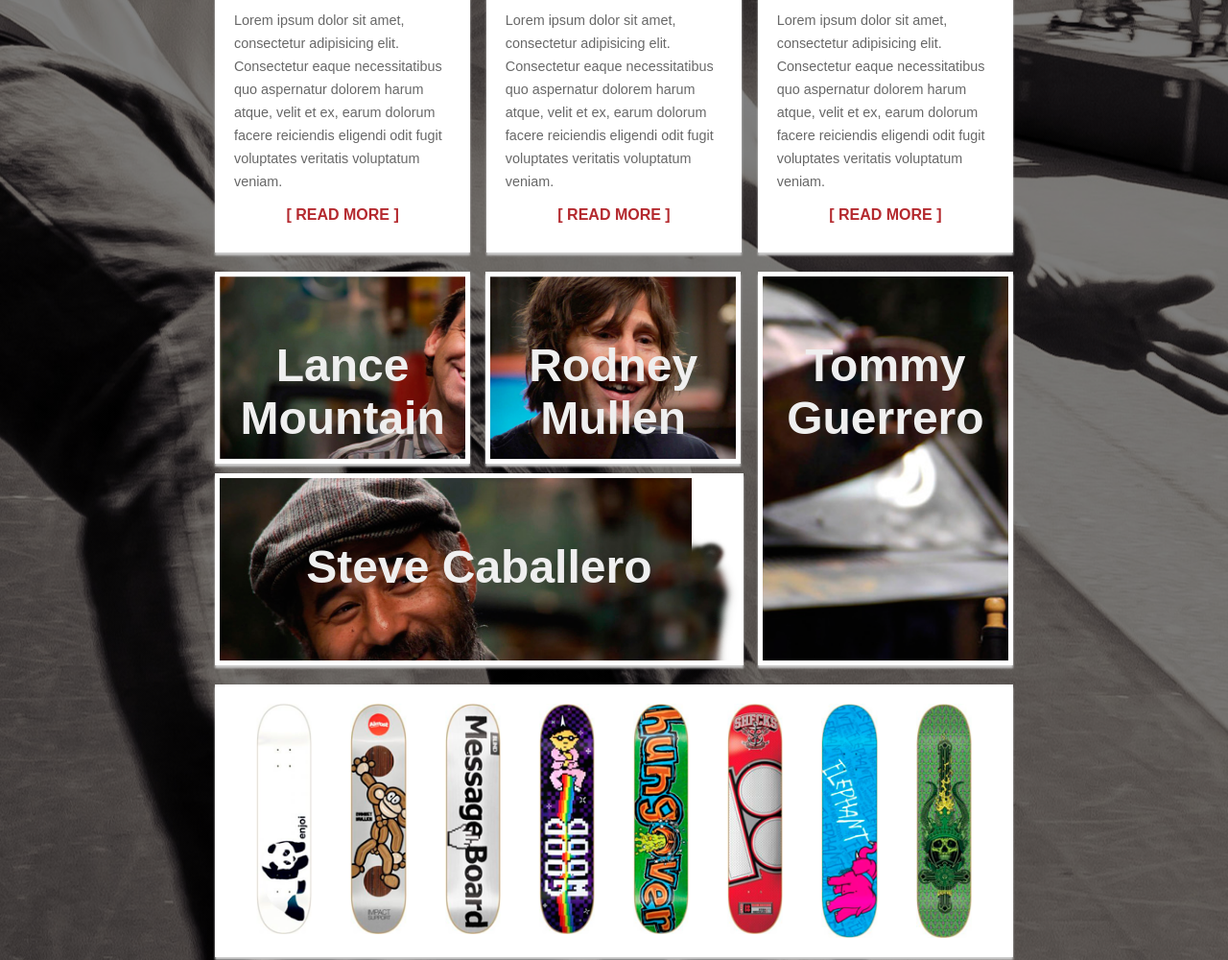
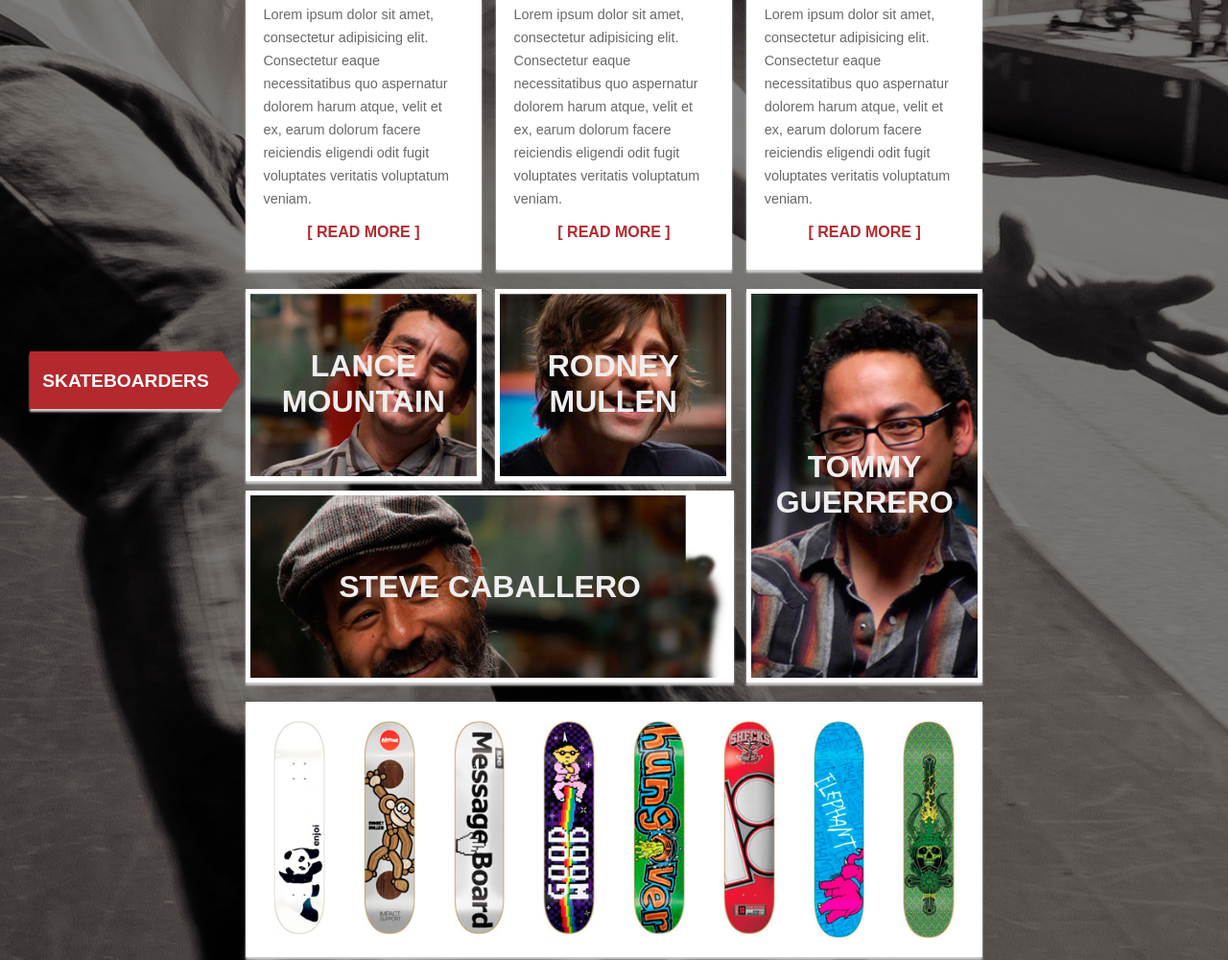
Before and after one commit to jbooher/08-powell-peralta, a plain HTML site: page index.html in a window 1280 px wide. Shown: the part 599-1599 px from the top of the page at 96% size. Drawn offline with Linux system fonts and the light colour scheme.

Commit message:
Styling complete for all section.  Ready for fine tuning.

```diff
--- a/index.html
+++ b/index.html
@@ -119,14 +119,18 @@
         </div>
 
         <div class="content--gallery clearfix">
+          <div class="content--skateboarders">
+            Skateboarders
+          </div>
+          <div class="content--arrow-right"></div>
           <div class="content--skater4">
-            <h2 class="content--skater-name">Tommy Guerrero</h2>
+            <h2 class="content--skater-name">Tommy<br>Guerrero</h2>
           </div>
           <div class="content--skater1">
-            <h2 class="content--skater-name">Lance Mountain</h2>
+            <h2 class="content--skater-name">Lance<br>Mountain</h2>
           </div>
           <div class="content--skater2">
-            <h2 class="content--skater-name">Rodney Mullen</h2>
+            <h2 class="content--skater-name">Rodney<br>Mullen</h2>
           </div>
           <div class="content--skater3">
             <h2 class="content--skater-name">Steve Caballero</h2>
--- a/scss/_layout.scss
+++ b/scss/_layout.scss
@@ -97,6 +97,10 @@
   @include tablet-portrait {
     width: 65%;
   }
+
+  @include desktop {
+    width: 60%;
+  }
 }
 
 .facebook {
--- a/scss/_modules.scss
+++ b/scss/_modules.scss
@@ -71,6 +71,8 @@
 
   &--button {
     font-size: .9rem;
+    height: 15px;
+    padding: 25px;
     background-color: $mainlinks;
     margin: 5px 0 5px 0;
     display: flex;
@@ -85,11 +87,15 @@
     @include tablet-landscape {
       font-size: .4rem;
       width: 18%;
+      padding: 15px 20px;
+      height: 10px;
     }
 
     @media screen and (min-width: 1225px) {
       font-size: .9rem;
-      width: 20%;
+      width: 19%;
+      padding: 20px;
+      height: 15px;
     }
   }
 
@@ -212,13 +218,66 @@
   &--gallery {
     width: 100%;
     margin: 10px auto;
+    position: relative;
+  }
+
+  &--skateboarders {
+    display: none;
+    @include box-border;
+
+    @media screen and (min-width: 1120px) {
+      display: block;
+      width: 200px;
+      height: 40px;
+      background-color: $mainlinks;
+      position: absolute;
+      top: 65px;
+      left: -225px;
+      text-align: center;
+      text-transform: uppercase;
+      color: #fff;
+      padding: 20px 0 0 0;
+      font-weight: bold;
+      font-size: 1.2em;
+    }
+  }
+
+  &--arrow-right {
+    display: none;
+
+    @media screen and (min-width: 1120px) {
+      display: block;
+    	width: 0;
+    	height: 0;
+      border-top: 30px solid transparent;
+      border-bottom: 30px solid transparent;
+      border-left: 20px solid $mainlinks;
+      position: absolute;
+      top: 65px;
+      left: -25px;
+    }
   }
 
   &--skater-name {
     font-size: 3rem;
     color: #efefef;
     text-align: center;
-    padding-top: 25px;
+    text-transform: uppercase;
+
+    @include phone-landscape {
+      font-size: 2.5rem;
+      padding: 15px 0 0 0;
+    }
+
+    @include tablet-landscape {
+      font-size: 2rem;
+      padding: 30px 0 0 0;
+    }
+
+    @media screen and (min-width: 1400px) {
+      font-size: 2.8rem;
+      padding: 0;
+    }
   }
 
   &--gallery {
@@ -242,6 +301,7 @@
 
     @include phone-landscape {
       @include skater-medium;
+      background-position: right;
     }
 
     @include tablet-landscape {
@@ -276,11 +336,25 @@
       display: block;
       @include skater-medium;
       width: calc(100% - 10px);
+
+      .content--skater-name {
+        padding: 50px 0 0 0;
+      }
     }
 
     @include tablet-landscape {
       float: left;
       width: 65%;
+
+      .content--skater-name {
+        padding: 50px 0 0 0;
+      }
+    }
+
+    @media screen and (min-width: 1400px) {
+      .content--skater-name {
+        padding: 30px 0 0 0;
+      }
     }
   }
 
@@ -296,6 +370,17 @@
       float: right;
       margin: 0;
       height: 400px;
+      background-position: 80%;
+
+      .content--skater-name {
+        padding: 135px 0 0 0;
+      }
+    }
+
+    @media screen and (min-width: 1400px) {
+      .content--skater-name {
+        padding: 100px 0 0 0;
+      }
     }
   }
 
```
Also changed, not shown: css/main.css.
